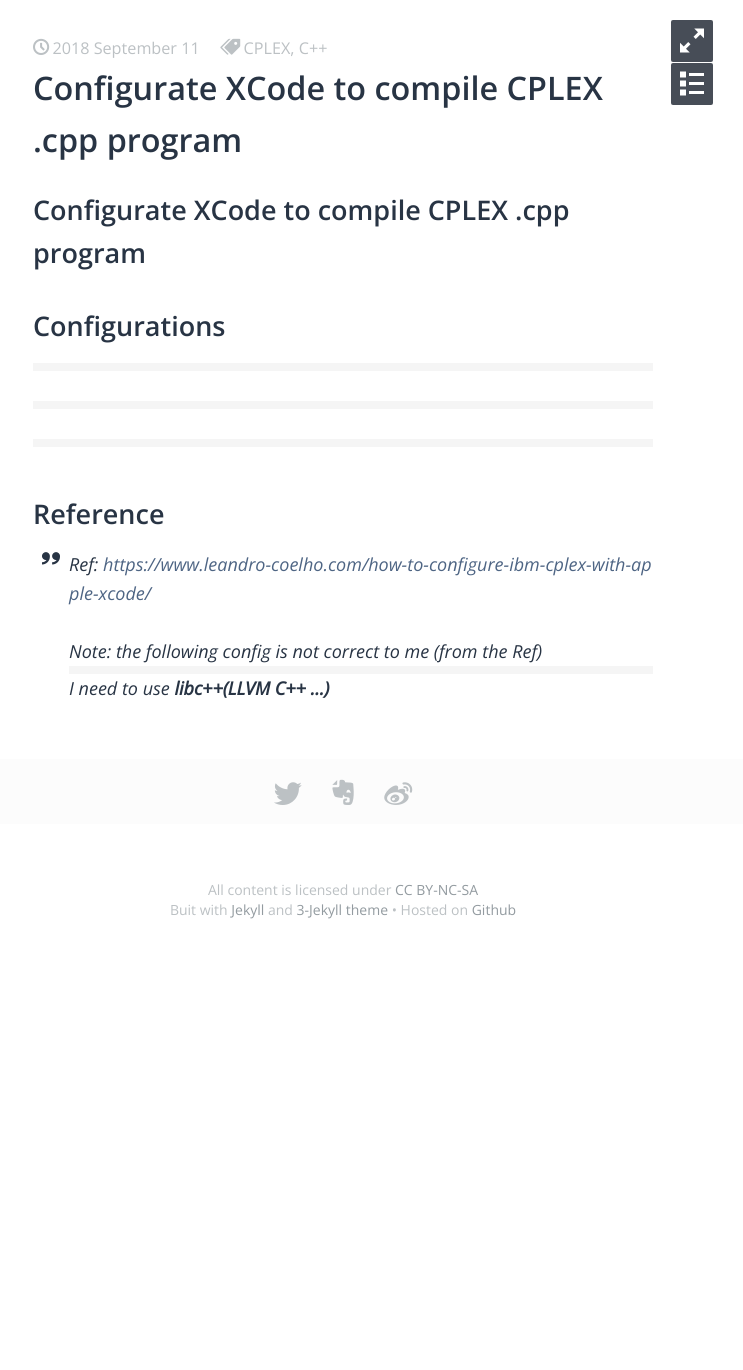
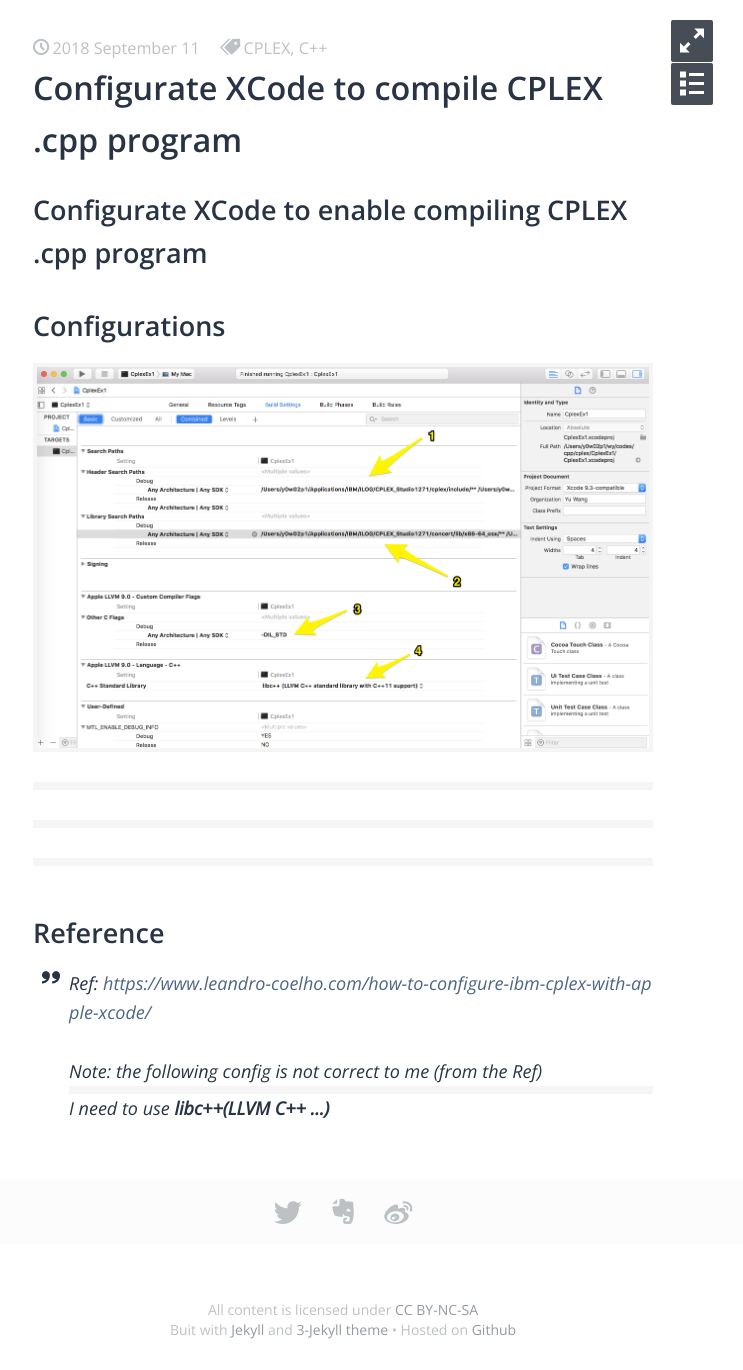
Before and after one commit to farheart/farheart.github.io, a Jekyll site: the page built from _posts/cplex/2018-09-11-Config_xcode_for_cplex.md, in a window 1280 px wide. Shown: the whole page, without its empty margins (537-1280 px from the left). Built offline with Jekyll 4.4.1, drawn with Linux system fonts in a browser that asks for light colours; some web fonts are replaced.

Commit message:
Try to show local image

```diff
--- a/_posts/cplex/2018-09-11-Config_xcode_for_cplex.md
+++ b/_posts/cplex/2018-09-11-Config_xcode_for_cplex.md
@@ -7,9 +7,11 @@
 published: true
 ---
 
-# Configurate XCode to compile CPLEX .cpp program
+# Configurate XCode to enable compiling CPLEX .cpp program
 
 ## Configurations
+
+![](/assets/img/cplex/img/config_xcode_for_cplex_2018-09-10-22-12-32.png)
 
 ![](/cplex/img/config_xcode_for_cplex_2018-09-10-22-12-32.png)
 
```
Also changed, not shown: assets/img/cplex/img/config_cplex_in_eclipse_cpp_2018-09-10-21-20-37.png (renamed from _posts/cplex/img/config_cplex_in_eclipse_cpp_2018-09-10-21-20-37.png), assets/img/cplex/img/config_cplex_in_eclipse_cpp_2018-09-10-21-21-45.png (renamed from _posts/cplex/img/config_cplex_in_eclipse_cpp_2018-09-10-21-21-45.png), assets/img/cplex/img/config_cplex_in_eclipse_cpp_2018-09-10-21-23-01.png (renamed from _posts/cplex/img/config_cplex_in_eclipse_cpp_2018-09-10-21-23-01.png), assets/img/cplex/img/config_cplex_in_eclipse_cpp_2018-09-10-21-26-27.png (renamed from _posts/cplex/img/config_cplex_in_eclipse_cpp_2018-09-10-21-26-27.png), assets/img/cplex/img/config_cplex_in_eclipse_cpp_2018-09-10-21-35-03.png (renamed from _posts/cplex/img/config_cplex_in_eclipse_cpp_2018-09-10-21-35-03.png), assets/img/cplex/img/config_cplex_in_eclipse_cpp_2018-09-10-21-36-22.png (renamed from _posts/cplex/img/config_cplex_in_eclipse_cpp_2018-09-10-21-36-22.png), assets/img/cplex/img/config_cplex_in_eclipse_cpp_2018-09-10-21-37-35.png (renamed from _posts/cplex/img/config_cplex_in_eclipse_cpp_2018-09-10-21-37-35.png), assets/img/cplex/img/config_cplex_in_eclipse_cpp_2018-09-10-21-39-16.png (renamed from _posts/cplex/img/config_cplex_in_eclipse_cpp_2018-09-10-21-39-16.png), assets/img/cplex/img/config_cplex_in_eclipse_cpp_2018-09-10-21-42-01.png (renamed from _posts/cplex/img/config_cplex_in_eclipse_cpp_2018-09-10-21-42-01.png), assets/img/cplex/img/config_cplex_in_eclipse_cpp_2018-09-10-21-43-26.png (renamed from _posts/cplex/img/config_cplex_in_eclipse_cpp_2018-09-10-21-43-26.png), assets/img/cplex/img/config_cplex_in_eclipse_cpp_2018-09-10-21-53-58.png (renamed from _posts/cplex/img/config_cplex_in_eclipse_cpp_2018-09-10-21-53-58.png), assets/img/cplex/img/config_cplex_in_eclipse_cpp_2018-09-10-22-28-34.png (renamed from _posts/cplex/img/config_cplex_in_eclipse_cpp_2018-09-10-22-28-34.png), assets/img/cplex/img/config_xcode_for_cplex_2018-09-10-22-12-32.png (renamed from _posts/cplex/img/config_xcode_for_cplex_2018-09-10-22-12-32.png), assets/img/cplex/img/config_xcode_for_cplex_2018-09-10-22-13-51.png (renamed from _posts/cplex/img/config_xcode_for_cplex_2018-09-10-22-13-51.png), 2 more files.
